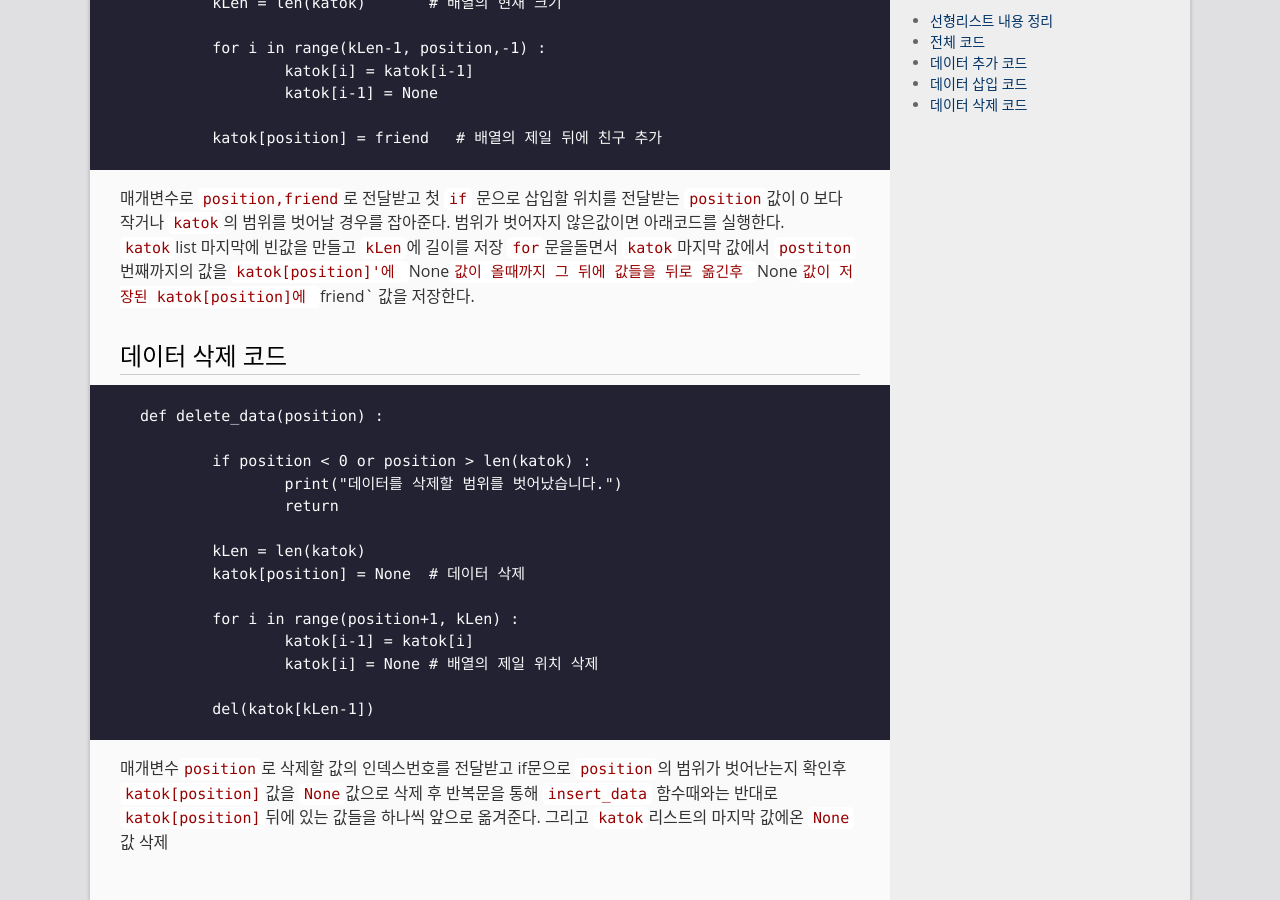
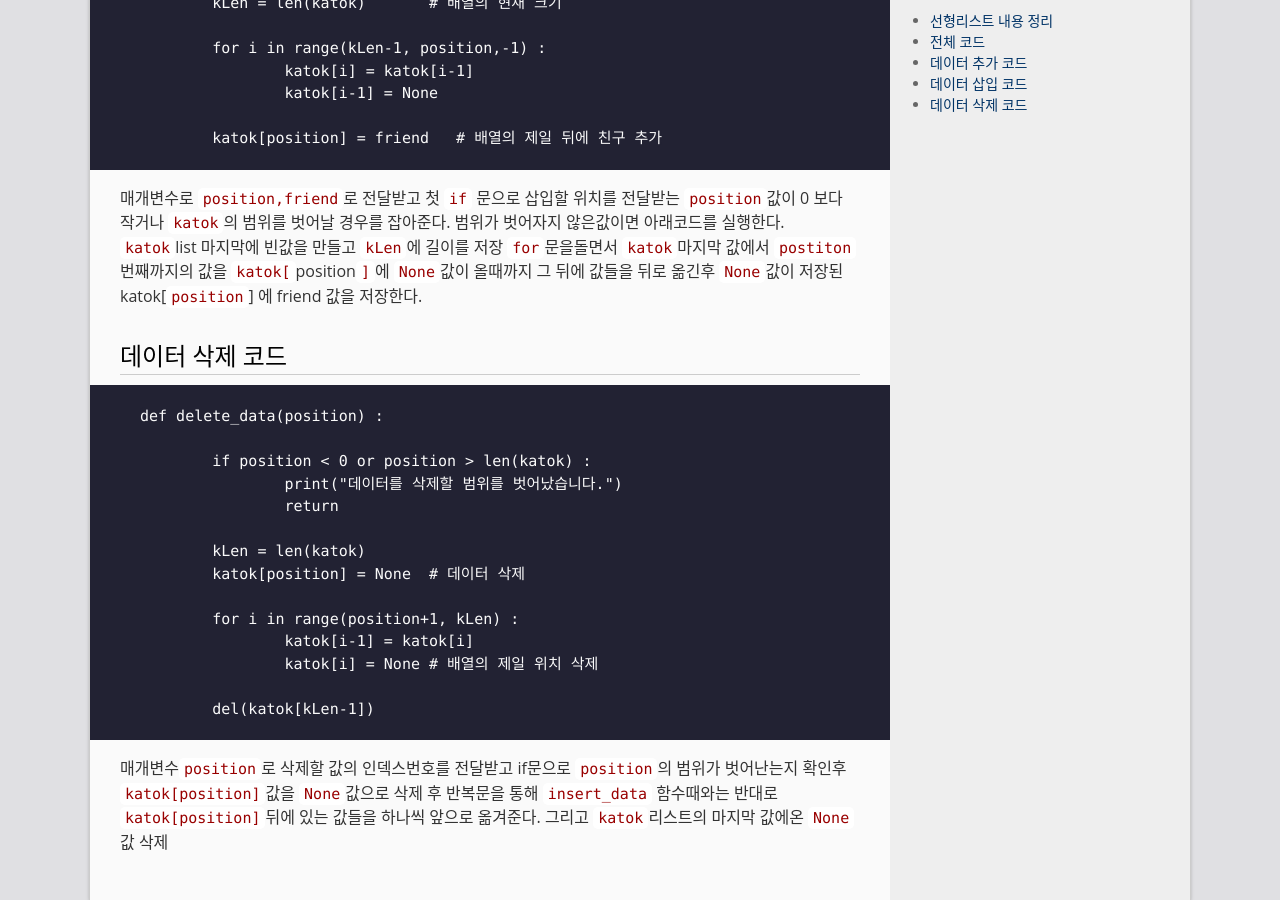
Before and after one commit to bh6366632/bh6366632.github.com, a Jekyll site: the page built from _posts/2024-04-07-linearlist.md, in a window 1280 px wide and 900 px high, scrolled down 2649 px. Built offline with Jekyll 4.4.1, drawn with Linux system fonts in a browser that asks for light colours.

````diff
--- a/_posts/2024-04-07-linearlist.md
+++ b/_posts/2024-04-07-linearlist.md
@@ -122,8 +122,8 @@ def insert_data(position, friend) :
 범위가 벗어자지 않은값이면 아래코드를 실행한다.
 `katok`list 마지막에 빈값을 만들고 `kLen`에 길이를 저장
 `for`문을돌면서 `katok`마지막 값에서 `postiton`번째까지의 값을
-`katok[position]'에 `None`값이 올때까지 그 뒤에 값들을 뒤로 옮긴후
-`None`값이 저장된 katok[position]에 `friend` 값을 저장한다.
+`katok[`position`]`에 `None`값이 올때까지 그 뒤에 값들을 뒤로 옮긴후
+`None`값이 저장된 katok[`position`] 에 friend 값을 저장한다.
 # 데이터 삭제 코드
 ```
 def delete_data(position) :
````
